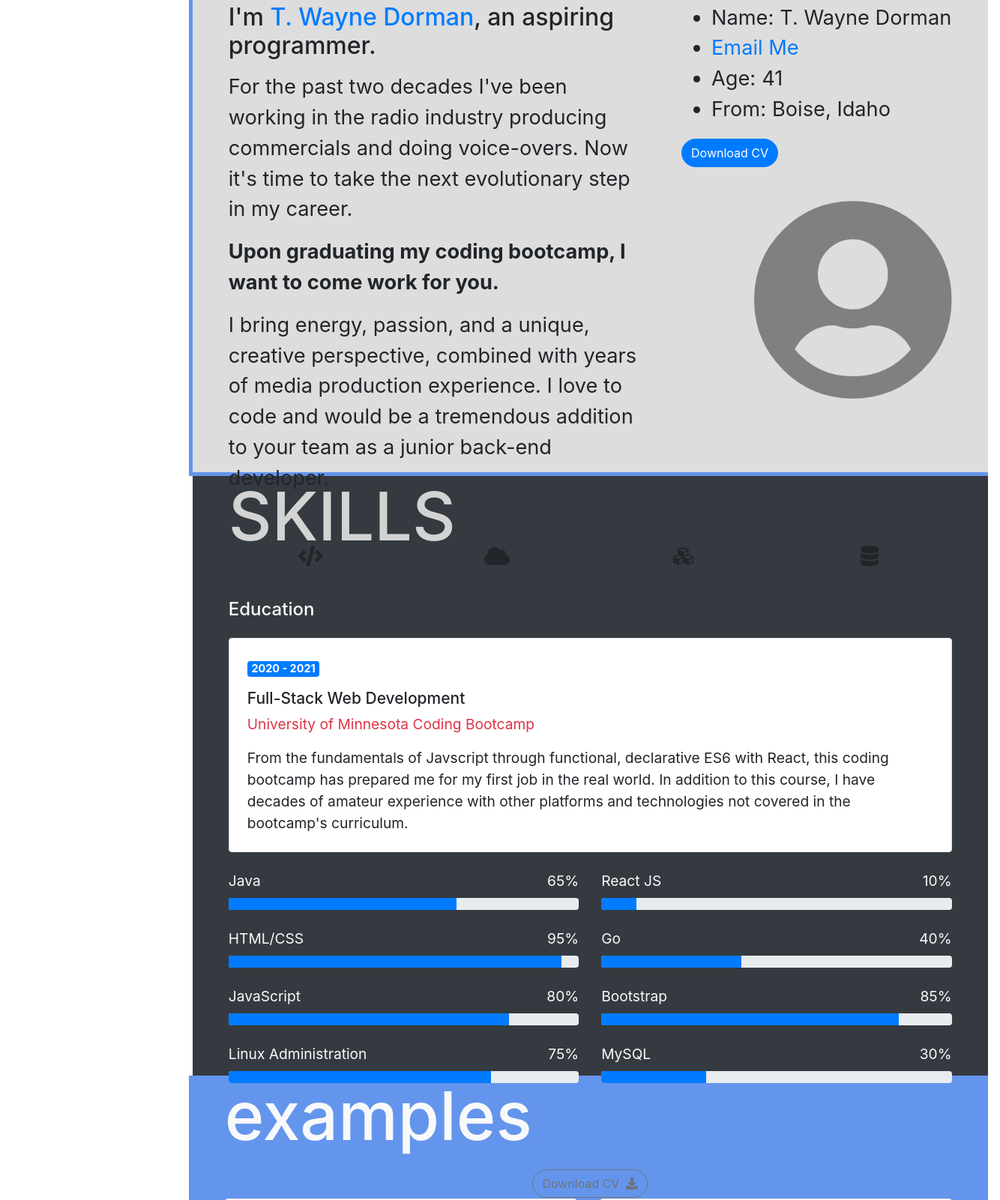
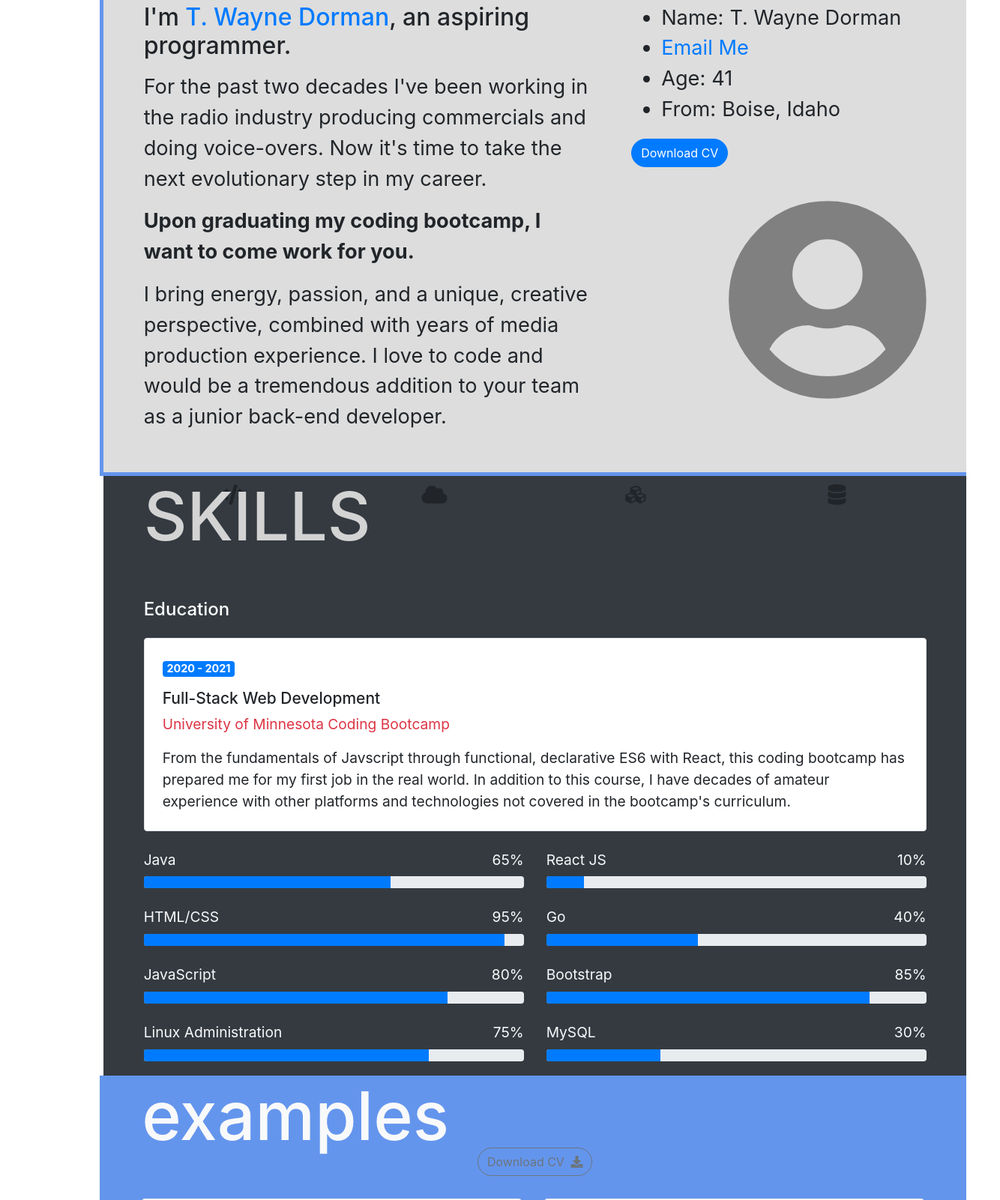
Before and after one commit to infiniteoo/homework_08_updated_portfolio, a plain HTML site: page index.html in a window 1280 px wide. Shown: the part 965-2566 px from the top of the page at 75% size, 1334 px wide, since content can reach past the window. Drawn offline with nearby package versions, Linux system fonts and the light colour scheme; a web font is replaced by a local one.

Commit message:
still fiddling with the css and responsiveness. small breakthroughs. discovered i had 2 main class divs. also using the crap outta flex-container now seems to help.  literally purchased a BOOK on bootstrap to help specifically with this.

```diff
--- a/css/style.css
+++ b/css/style.css
@@ -204,8 +204,8 @@ hr {
         font-size: 1.3rem;
     } */
     .main {
-        width: 96%;
-        margin-left: 4.5rem;
+        width: 86%;
+        margin-left: 10rem;
     }
     p {
         font-size: 1.4rem;
--- a/index.html
+++ b/index.html
@@ -22,10 +22,10 @@
 <body>
 
 
-  <div class='container-fluid flex-wrap'>
+  <div class='container-fluid flex-wrap flex-container'>
 
     <nav id="sidebar" class='sidenav'>
-      <div class='sidebar-header d-inline-block'>
+      <div class='sidebar-header d-inline-block flex-container'>
         <img class="img-fluid rounded-pill d-block" src="img/troy_profile_pic.JPG" title="Troy" alt="">
         <img id='my_pic' class='img-fluid rounded-pill d-block' />
 
@@ -42,9 +42,9 @@
       </ul>
 
     </nav>
-    <div id='content' class='main'>
+    <!-- <div id='content' class='main flex-container'> -->
 
-      <div class="main">
+      <div  id='content' class="main flex-container">
         <section class="fitScreen vh-100" id="intro-section">
           <div class="hero-wrap">
             <div class="hero-content section d-flex fullscreen">
@@ -70,8 +70,8 @@
           </div>
         </section>
 
-        <section class="fitScreen vh-100" id="bio-section" style="background-color: #dddddd">
-          <section id="about" class="section">
+        <section class="fitScreen vh-100 flex-container" id="bio-section" style="background-color: #dddddd">
+          <section id="about" class="section flex-container">
             <div class="container px-lg-5">
               <!-- Heading -->
               <div class="position-relative text-center d-flex mb-5">
@@ -80,7 +80,7 @@
               <!-- Heading end-->
 
               <div class="row">
-                <div class="col-lg-7 text-center text-lg-left">
+                <div class="col-lg-7 text-center text-lg-left flex-container">
                   <h2 class="text-7 font-weight-600 mb-3">I'm <span class="text-primary">T. Wayne Dorman</span>, an
                     aspiring programmer.</h2>
                   <p>For the past two decades I've been working in the radio industry producing commercials and doing
@@ -93,7 +93,7 @@
                     production experience. I love to code and would be a tremendous addition to your team as a junior
                     back-end developer.</p>
                 </div>
-                <div class="col-lg-5 mt-5 mt-lg-0" id='troy-stats'>
+                <div class="col-lg-5 mt-5 mt-lg-0 flex-container" id='troy-stats'>
                   <div class="pl-4">
                     <ul class="list-style-2">
                       <li class=""><span class="font-weight-600 mr-2">Name:</span>T. Wayne Dorman</li>
@@ -107,11 +107,11 @@
                   </div>
                   <br>
                   <div>
-                    <i class="fa fa-user-circle fa-6" id='user-circle' aria-hidden="true"></i>
+                    <i class="fa fa-user-circle fa-6 flex-container" id='user-circle' aria-hidden="true"></i>
                   </div>
                 </div>
               </div>
-              <div class="brands-grid separator-border mt-5">
+              <div class="brands-grid separator-border mt-5 flex-container">
                 <div class="row">
                   <div class="col-6 col-md-3">
                     <div class="featured-box text-center">
@@ -147,19 +147,19 @@
           </section>
         </section>
 
-        <section class="fitScreen vh-100" id="skills-section">
-          <section id="resume" class="section bg-dark">
-            <div class="container px-lg-5 bg-dark">
+        <section class="fitScreen vh-100 flex-container" id="skills-section">
+          <section id="resume" class="section bg-dark flex-container">
+            <div class="container px-lg-5 bg-dark flex-container">
               <!-- Heading -->
-              <div class="position-relative text-center d-flex mb-5">
+              <div class="position-relative text-center d-flex mb-5 flex-container">
                 <h2 class="section-title" style="color: lightgrey">SKILLS</h2>
               </div>
               <!-- Heading end-->
 
-              <div class="row" id='resume-exp'>
-                <div class='col-md-12'>
+              <div class="row flex-container" id='resume-exp'>
+                <div class='col-md-12 flex-container'>
                   <h2 class="text-6 font-weight-600 mb-4">Education</h2>
-                  <div class="bg-white border rounded p-4 mb-4">
+                  <div class="bg-white border rounded p-4 mb-4 flex-container">
                     <p class="badge badge-primary text-2 font-weight-400">2020 - 2021</p>
                     <h3 class="text-5">Full-Stack Web Development</h3>
                     <p class="text-danger">University of Minnesota Coding Bootcamp</p>
@@ -386,7 +386,7 @@
       </div>
       </section>
 
-    </div>
+    <!-- </div> -->
   </div>
 
   </div>
```
